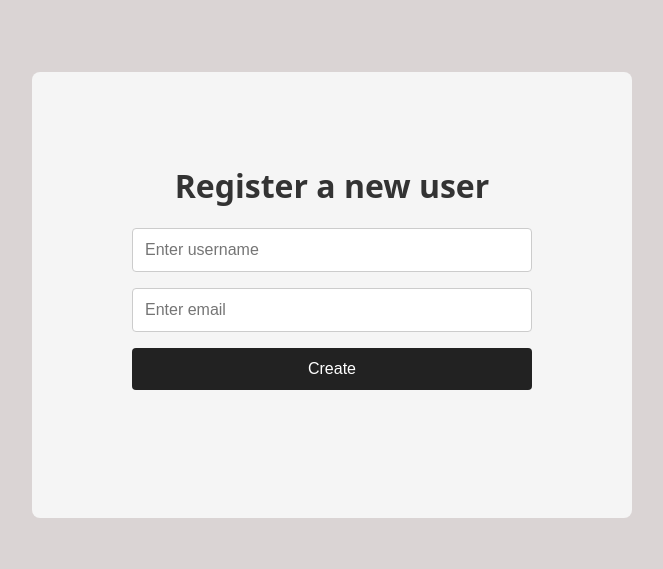
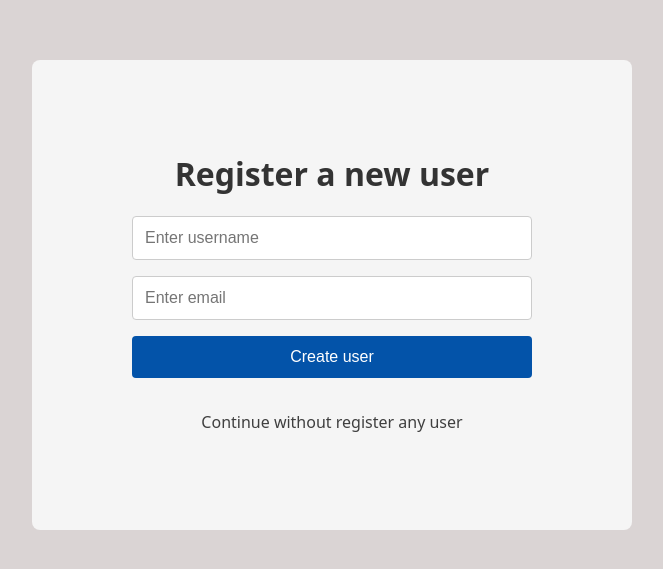
Before and after one commit to wanse-dev/PWA-2025-PARCIAL-2, a React (Vite) app: page / in a window 1280 px wide. Shown: the part 105-674 px from the top of the page, without its empty margins (308-971 px from the left). Built offline with nearby package versions, Linux system fonts and the light colour scheme.

Commit message:
added option in register to continue without creating any user

```diff
--- a/src/index.css
+++ b/src/index.css
@@ -43,11 +43,9 @@ h2 {
 
 a {
   text-decoration: inherit;
-
-  color: #fff;
-  background-color: #222;
+  color: inherit;
 }
 a:hover {
-  background-color: #333;
-  transition: 0.3s background-color;
+  opacity: 0.5;
+  transition: 0.3s opacity;
 }
--- a/src/pages/register/Register.css
+++ b/src/pages/register/Register.css
@@ -48,7 +48,8 @@
 .register .submit-button {
   padding: 0.75rem;
   color: #fff;
-  background-color: #222;
+  background-color: #0353a9;
+
   border: none;
   border-radius: 0.25rem;
   cursor: pointer;
@@ -58,7 +59,7 @@
 }
 
 .register .submit-button:hover {
-  background-color: #0353a9;
+  background-color: #222;
 }
 
 .register span {
--- a/src/pages/register/Register.tsx
+++ b/src/pages/register/Register.tsx
@@ -1,5 +1,6 @@
 import "./Register.css";
 import { useNavigate } from "react-router";
+import { Link } from "react-router";
 import { useForm } from "react-hook-form";
 import { joiResolver } from "@hookform/resolvers/joi";
 import Joi from "joi";
@@ -32,7 +33,7 @@ export const Register = () => {
     resolver: joiResolver(validationsSchema),
   });
 
-  const navigate = useNavigate(); // con navigate me ahorro de usar Link, y me permite usarlo en onSubmit.
+  const navigate = useNavigate(); // uso navigate para poder incorporarlo en el onSubmit.
 
   const onSubmit = async (data: RegisterFormInputs) => {
     const sendData = {
@@ -45,9 +46,9 @@ export const Register = () => {
         sendData
       );
       console.log("User created:", response.data);
-      navigate("/post");
-    } catch (err) {
-      console.error("Error creating user:", err);
+      navigate("/posts");
+    } catch (error) {
+      console.error("Error creating user:", error);
     }
   };
 
@@ -70,9 +71,11 @@ export const Register = () => {
         {errors.email && <span>{errors.email.message}</span>}
 
         <button type="submit" className="submit-button">
-          Create
+          Create user
         </button>
       </form>
+
+      <Link to="/posts">Continue without register any user</Link>
     </div>
   );
 };
```
